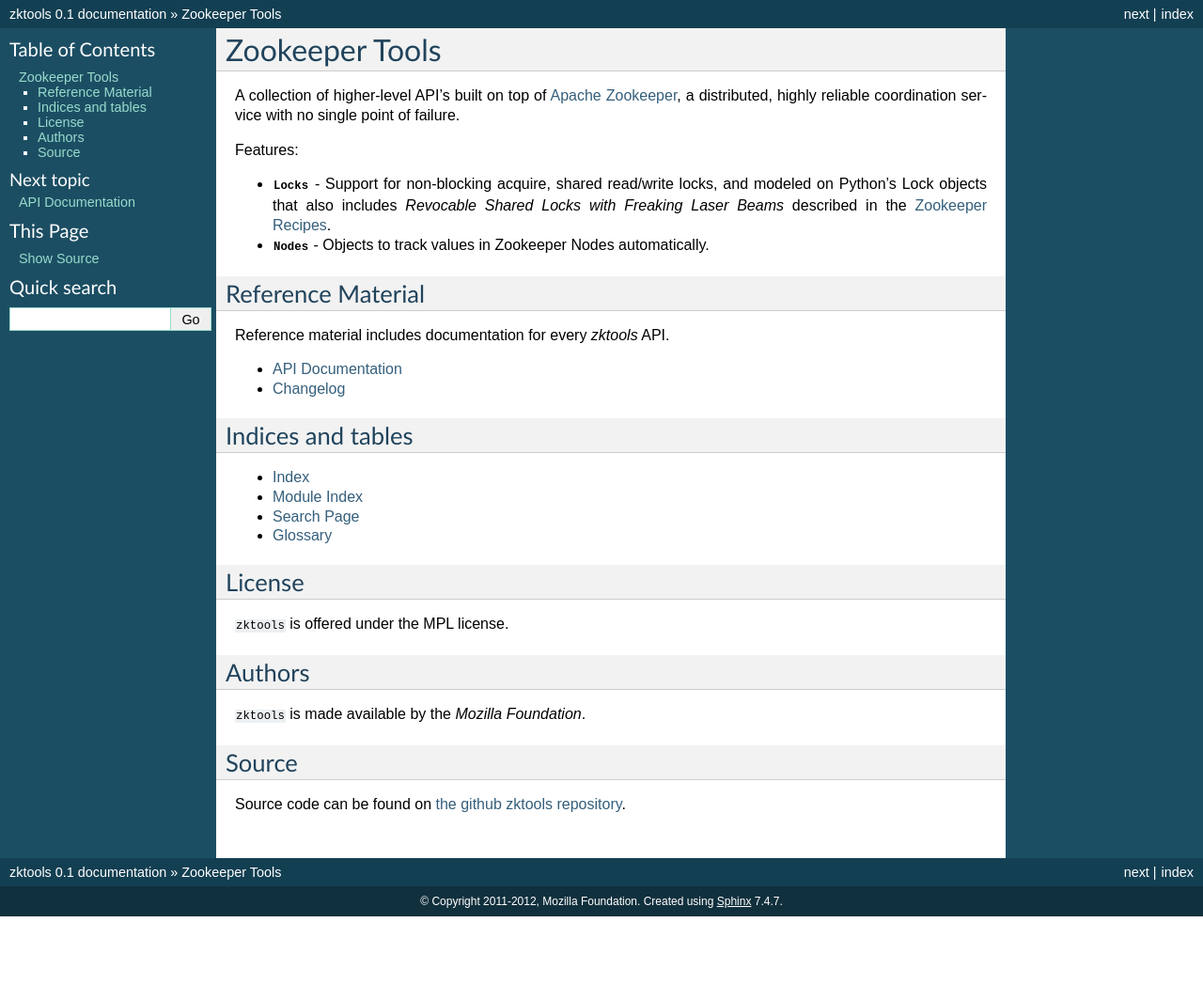
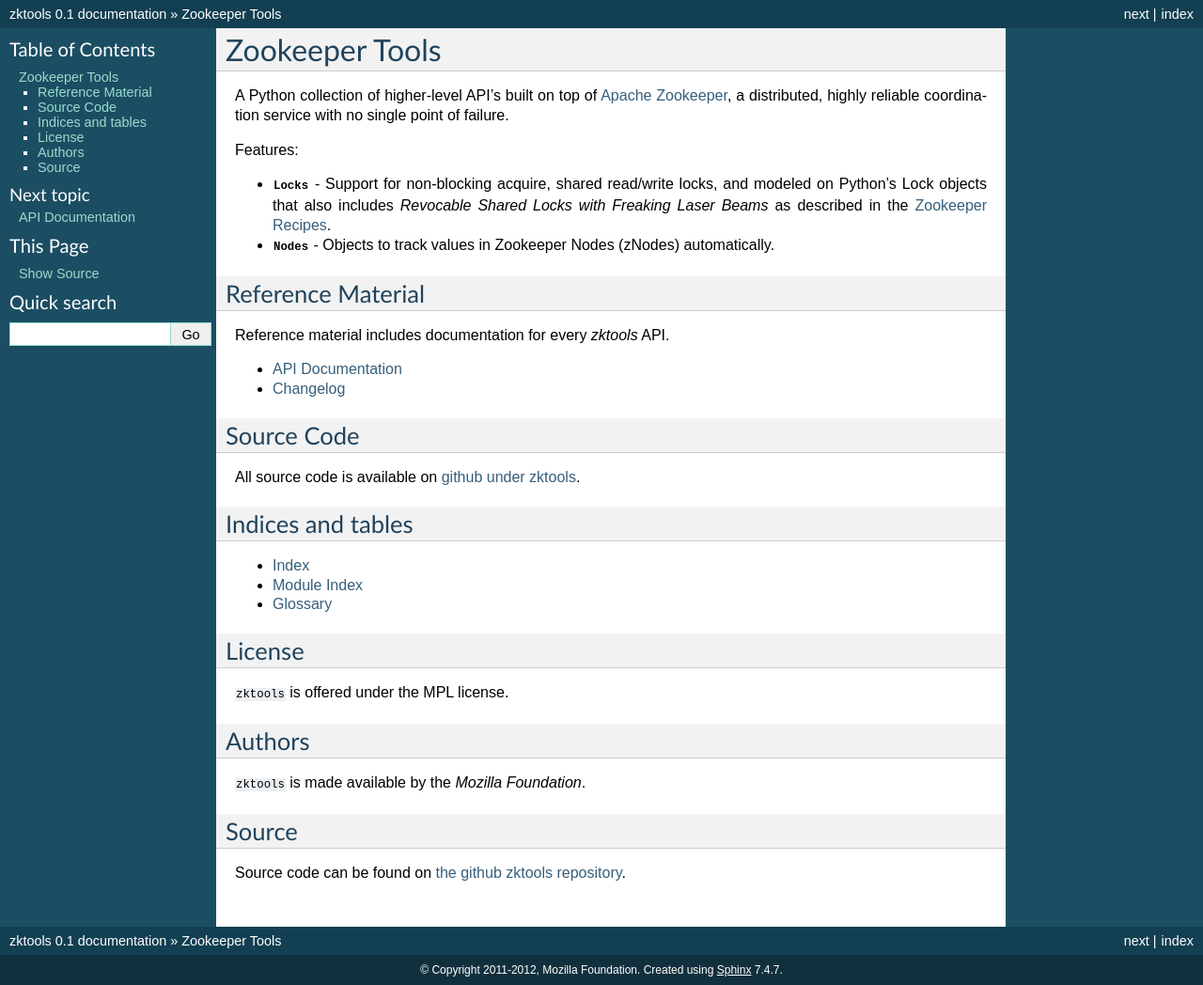
Before and after one commit to mozilla-services/zktools, a Sphinx documentation site: the page built from docs/index.rst, in a window 1280 px wide. Shown: the whole page at 94% size. Built offline with Sphinx 7.4.7, drawn with Linux system fonts in a browser that asks for light colours; before the commit the page ends 975 px from its top, so only the background shows below that.

Commit message:
PEP 8 cleanup and doc updates

```diff
--- a/docs/index.rst
+++ b/docs/index.rst
@@ -2,8 +2,8 @@
 Zookeeper Tools
 ===============
 
-A collection of higher-level API's built on top of `Apache Zookeeper`_, a
-distributed, highly reliable coordination service with no single point of
+A Python collection of higher-level API's built on top of `Apache Zookeeper`_,
+a distributed, highly reliable coordination service with no single point of
 failure.
 
 Features:
@@ -11,9 +11,9 @@ Features:
 * :mod:`Locks <zktools.locking>` - Support for non-blocking acquire, shared
   read/write locks, and modeled on Python's
   Lock objects that also includes `Revocable Shared Locks with Freaking
-  Laser Beams` described in the `Zookeeper Recipes`_.
+  Laser Beams` as described in the `Zookeeper Recipes`_.
 * :mod:`Nodes <zktools.node>` - Objects to track values in Zookeeper
-  Nodes automatically.
+  Nodes (zNodes) automatically.
 
 Reference Material
 ==================
@@ -26,13 +26,16 @@ Reference material includes documentation for every `zktools` API.
    api
    Changelog <changelog>
 
+Source Code
+===========
+
+All source code is available on `github under zktools <https://github.com/mozilla-services/zktools>`_.
 
 Indices and tables
 ==================
 
 * :ref:`genindex`
 * :ref:`modindex`
-* :ref:`search`
 * :ref:`glossary`
 
 License
--- a/setup.py
+++ b/setup.py
@@ -32,7 +32,7 @@ setup(
         "License :: OSI Approved :: Mozilla Public License 2.0 (MPL 2.0)",
     ],
     keywords='zookeeper lock leader configuration',
-    author="Ben Bangert",
+    author="Mozilla Foundation",
     author_email="bbangert@mozilla.com",
     url="http://zktools.readthedocs.org/",
     license="MPLv2.0",
```
Also changed, not shown: 1 other file.
